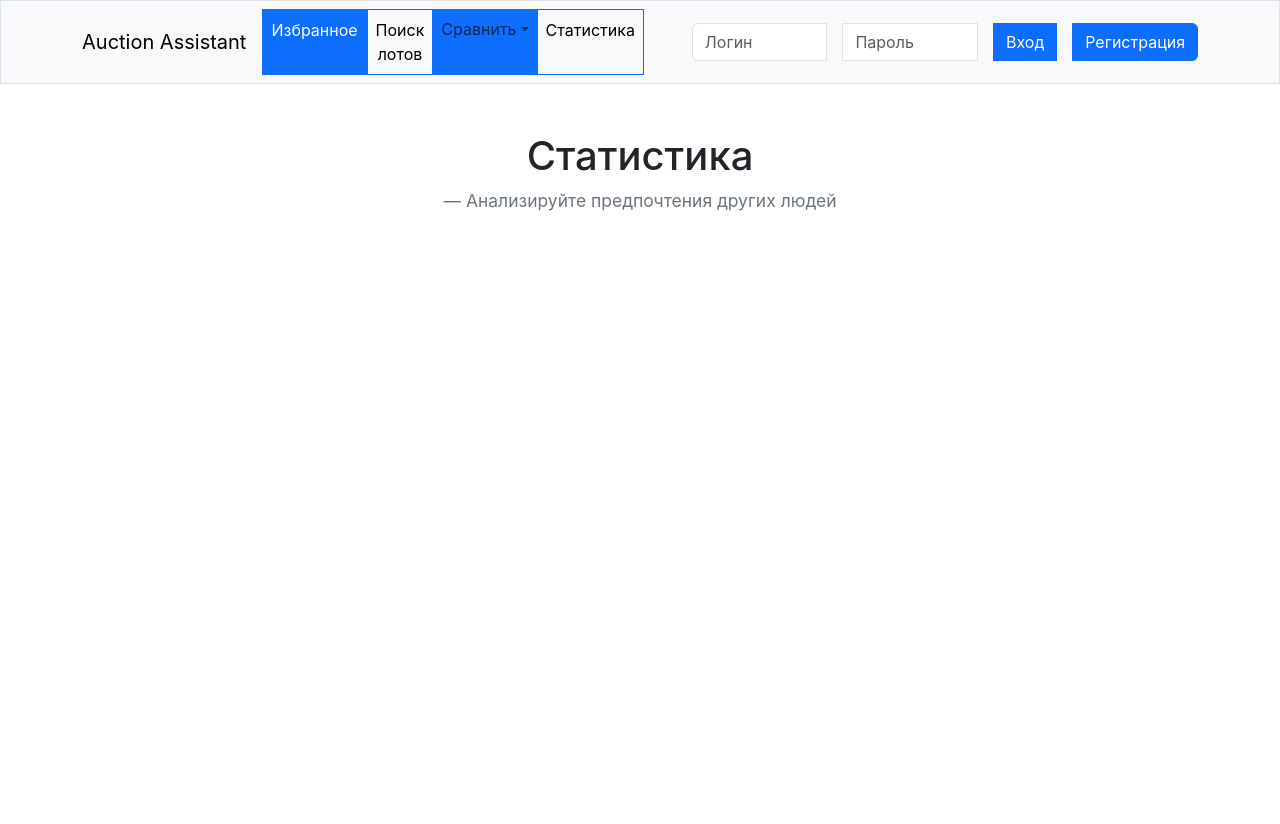
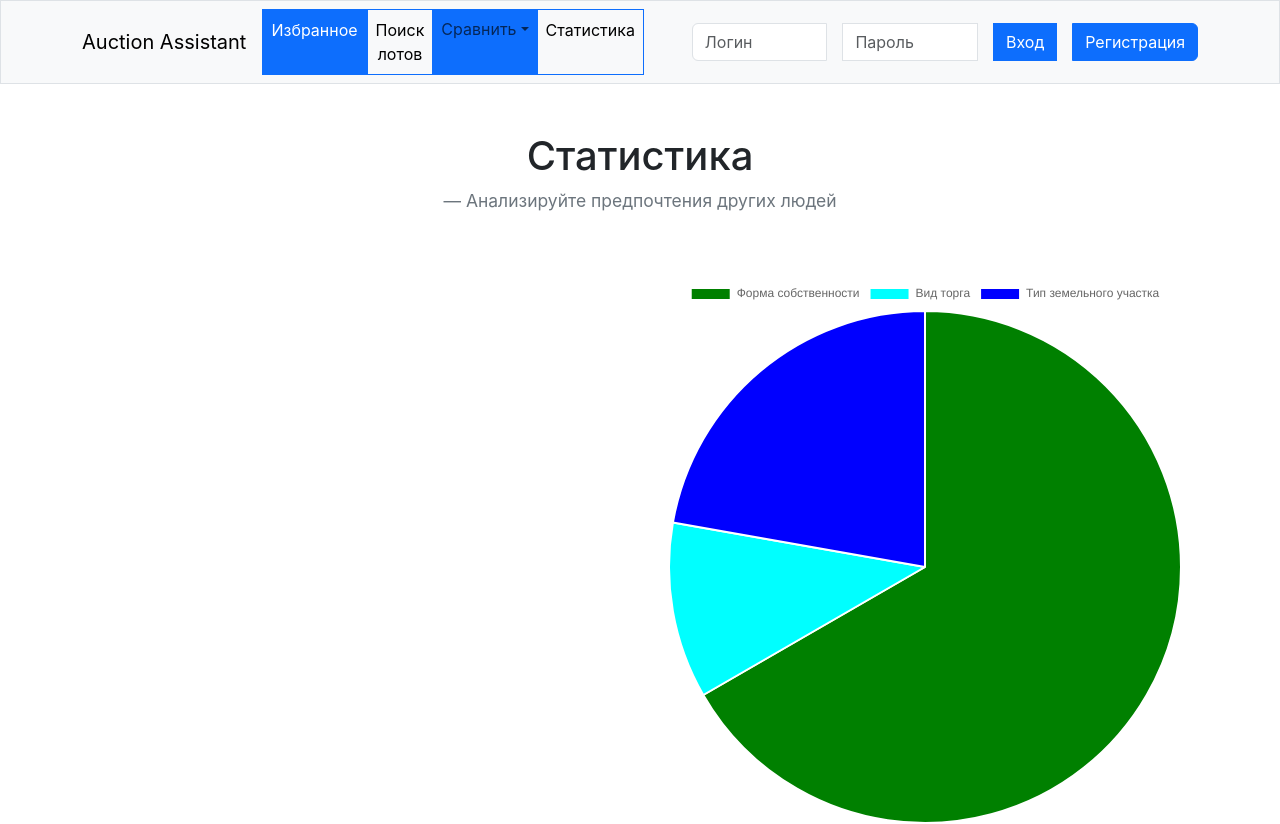
Before and after one commit to Karasiq1337/TorgiGov, a React (Create React App) app in the folder TorgiGov/auction_assistant/: page /Statistic in a window 1280 px wide. Before the commit the page ends 800 px from the top, so only its background shows below. Built offline with nearby package versions, Linux system fonts and the light colour scheme.

Commit message:
real круглый

```diff
--- /dev/null
+++ b/TorgiGov/auction_assistant/src/Components/Donut.tsx
@@ -0,0 +1,22 @@
+import React from 'react';
+import {Pie} from 'react-chartjs-2';
+
+interface PieChartProps {
+    data: {
+        labels: string[];
+        datasets: {
+            label: string;
+            data: number[];
+            backgroundColor: string[];
+        }[];
+    };
+}
+
+
+export const PieChart: React.FC<PieChartProps> = ({ data }) => {
+    return (
+        <div>
+            <Pie data={data}/>
+        </div>
+    );
+};
--- a/TorgiGov/auction_assistant/src/Menu/Statistic/Statistic.tsx
+++ b/TorgiGov/auction_assistant/src/Menu/Statistic/Statistic.tsx
@@ -1,8 +1,23 @@
 import React from "react";
 import Form from "react-bootstrap/Form";
-import {Container, Row} from "react-bootstrap";
+import {Col, Container, ListGroup, ListGroupItem, Row} from "react-bootstrap";
+import {PieChart} from "../../Components/Donut";
+import 'chart.js/auto';
+import {LotSearchParams, PropertyForm, PropertyType, TorgiState, TorgiType} from "../Torgi/Torgi.types";
 
-export function Statistic() {
+
+
+export const Statistic: React.FC = () => {
+    const data = {
+        labels: ['Форма собственности', 'Вид торга', 'Тип земельного участка'],
+        datasets: [
+            {
+                label: 'Предпочтение пользователей',
+                data: [300, 50, 100],
+                backgroundColor: ['green', 'aqua', 'blue'],
+            },
+        ],
+    };
     return (
         <Form>
             <Container>
@@ -13,7 +28,16 @@ export function Statistic() {
                         </footer>
                     </blockquote>
                 </Row>
+                <Row>
+                    <Col>
+                        <ListGroup>
 
+                        </ListGroup>
+                    </Col>
+                    <Col className={'mt-5 h-50 w-50 justify-content-center'}>
+                        <PieChart data={data}></PieChart>
+                    </Col>
+                </Row>
             </Container>
         </Form>
     )
```
